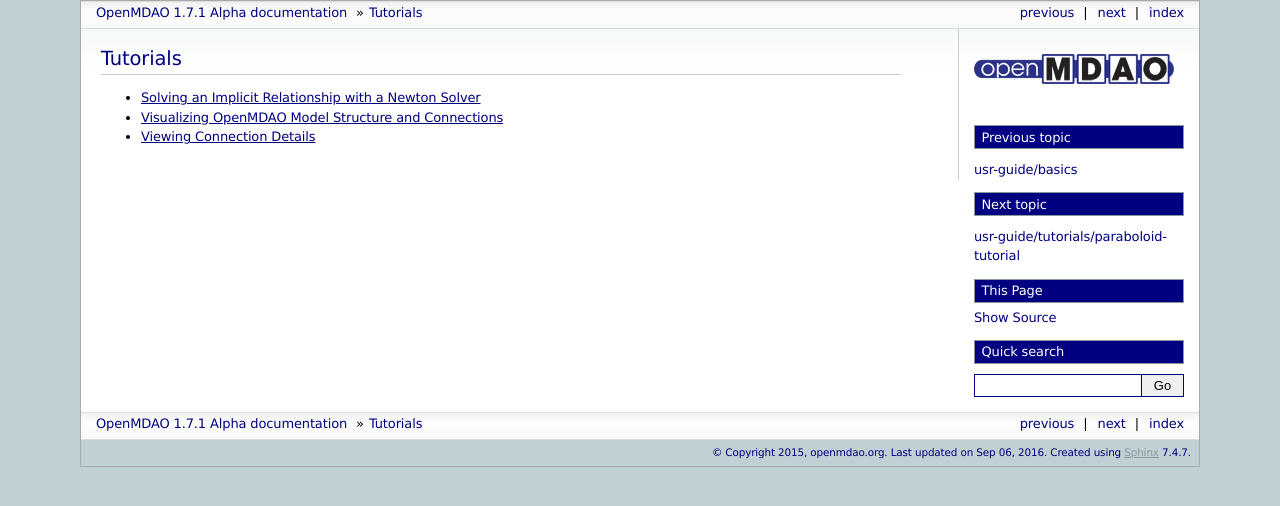
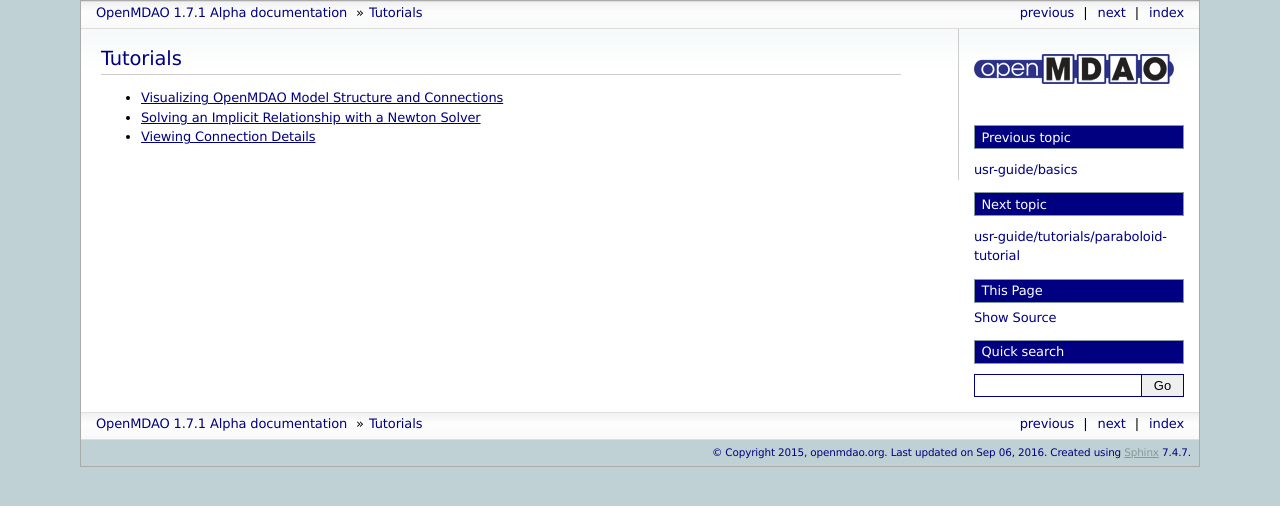
Before and after one commit to OpenMDAO/OpenMDAO1, a Sphinx documentation site: the page built from openmdao/docs/usr-guide/tutorials.rst, in a window 1280 px wide. Shown: the top 506 px of the page. Built offline with Sphinx 7.4.7, drawn with Linux system fonts in a browser that asks for light colours; pages that are not in the unit, such as notebooks, are missing from menus.

```diff
--- a/openmdao/docs/usr-guide/tutorials.rst
+++ b/openmdao/docs/usr-guide/tutorials.rst
@@ -9,6 +9,7 @@ Tutorials
    :maxdepth: 1
 
    tutorials/paraboloid-tutorial.rst
+   tutorials/visualizing-model-connections.rst
    tutorials/sellar.rst
    tutorials/recording.rst
    tutorials/doe-drivers.rst
@@ -19,6 +20,5 @@ Tutorials
    tutorials/file-wrapping-tutorial.rst
    tutorials/beam-sizing.rst
    tutorials/profiling.rst
-   tutorials/visualizing-model-connections.rst
    tutorials/detailed-connection-viewer.rst
    tutorials/subproblem.rst
--- a/openmdao/docs/usr-guide/tutorials/doe-drivers.rst
+++ b/openmdao/docs/usr-guide/tutorials/doe-drivers.rst
@@ -1,6 +1,6 @@
 .. _OpenMDAO-DOE_Drivers:
 
-DOE Drivers -  Running a Design of Experiments (DoE)
+DOE Drivers -  Running a Design of Experiments (DOE)
 ====================================================
 
 Drivers that run a design of experiments (DOE) all inherit from the
```
